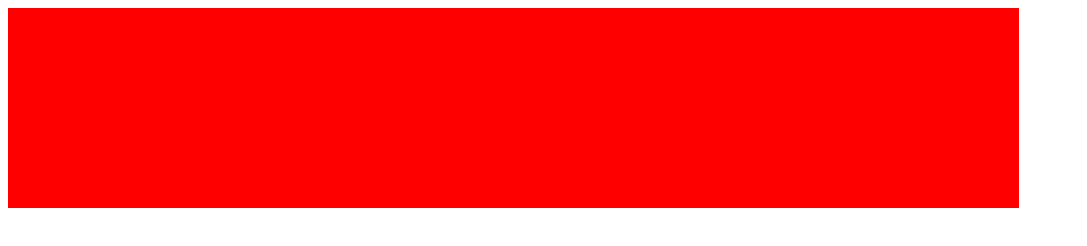
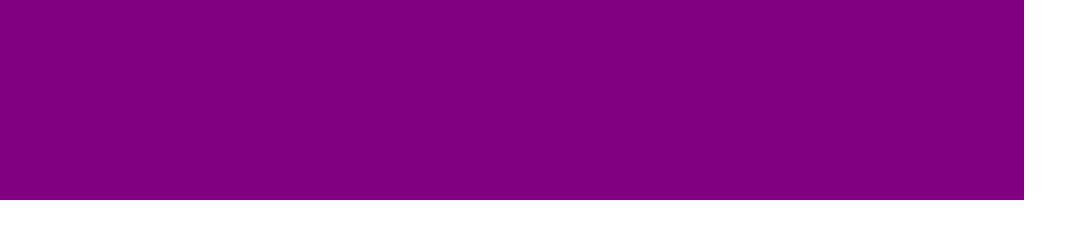
Before and after one commit to HammadB/EmptyPage, a plain HTML site: page index.html in a window 1280 px wide. Shown: the whole page, without its empty margins (0-1087 px from the left). Drawn offline with Linux system fonts and the light colour scheme.

Commit message:
Update index.html

```diff
--- a/index.html
+++ b/index.html
@@ -2,13 +2,32 @@
 <html>
 
 <head>
-<meta name="viewport" content="initial-scale=1.0, viewport-fit=cover">
 
 <style>
+* {
+  box-sizing: border-box;
+}
+
 div {
-  background-color: red;
+  background-color: purple;
   width:80%;
   height: 200px;
+}
+
+html {
+  height: 100%;
+  margin: 0;
+  padding: 0;
+}
+
+body {
+  height: 100%;
+  overflow: hidden;
+  position: relative;
+  min-height: 100%;
+  margin: 0;
+  padding: 0;
+  touch-action: none;
 }
 
 </style>
```
